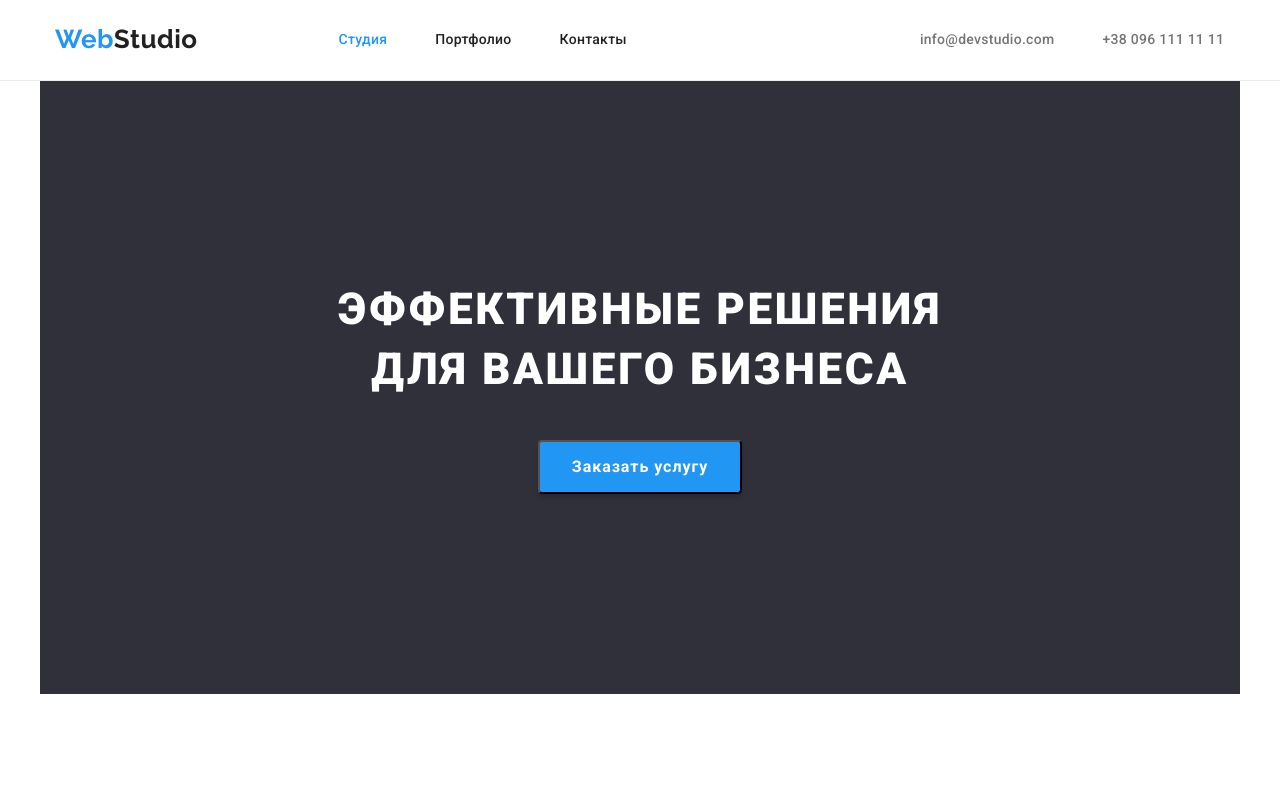
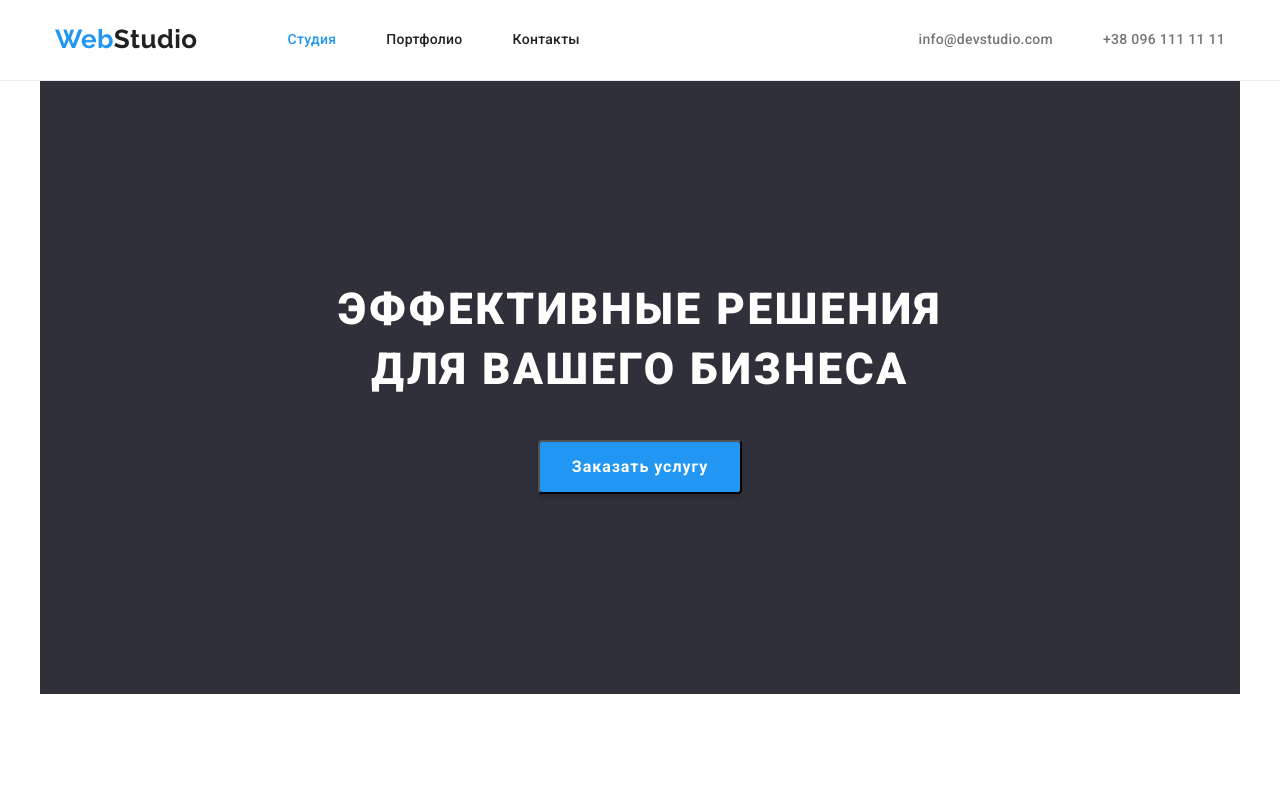
Before and after one commit to 11Vladislav/goit-markup-hw-03, a plain HTML site: page index.html in a window 1280 px wide. Shown: the top 785 px of the page. Drawn offline with nearby package versions, Linux system fonts and the light colour scheme.

Commit message:
update nav

```diff
--- a/css/styles.css
+++ b/css/styles.css
@@ -8,8 +8,6 @@ body {
 }
 .lists ul {
   list-style-type: none;
-  padding: 0;
-  margin: 0;
 }
 .links a {
   text-decoration: none;
@@ -18,8 +16,7 @@ h1,
 h2,
 h3,
 h4,
-h6,
-ul {
+h6 {
   margin: 0;
   padding: 0;
 }
@@ -60,7 +57,6 @@ ul {
 
 .flex {
   display: flex;
-  align-items: center;
 }
 
 /* Логотип */
@@ -68,6 +64,7 @@ ul {
 .webstudio-logo {
   display: block;
   margin-top: 24px;
+  margin-bottom: 25px;
   font-family: Raleway;
   font-weight: 700;
   font-size: 26px;
@@ -83,11 +80,12 @@ ul {
 
 .main-nav {
   display: flex;
+  align-items: center;
 }
 
 .header-list {
   display: flex;
-  margin-left: 93px;
+  margin: auto;
   font-weight: 500;
   font-size: 14px;
   line-height: 1.14;
@@ -97,8 +95,7 @@ ul {
 
 .list-item {
   display: block;
-  padding-top: 32px;
-  padding-bottom: 32px;
+  margin-right: 50px;
 }
 
 .list-item:last-child {
@@ -106,7 +103,7 @@ ul {
 }
 
 .list-item:first-child {
-  margin-left: 93px;
+  margin-left: 50px;
 }
 
 .list-link {
@@ -118,22 +115,18 @@ ul {
   color: var(--dominant-color);
 }
 
-.list-link:first-child {
-  margin-left: 48px;
-}
-
 .connect-us {
+  margin-left: auto;
+  margin-top: 32px;
   display: flex;
 }
 
 .connect-item {
   display: block;
-  padding-top: 32px;
-  padding-bottom: 32px;
 }
 
 .connect-item:first-child {
-  margin-left: 245px;
+  margin-right: 50px;
 }
 
 .connect-link {
@@ -287,6 +280,8 @@ ul {
 .button:focus {
   color: var(--secondary-color);
   background-color: var(--accent-hover-color);
+  box-shadow: 0px 3px 1px rgba(0, 0, 0, 0.1), 0px 1px 2px rgba(0, 0, 0, 0.08),
+    0px 2px 2px rgba(0, 0, 0, 0.12);
 }
 
 /* Стили кнопок */
```
